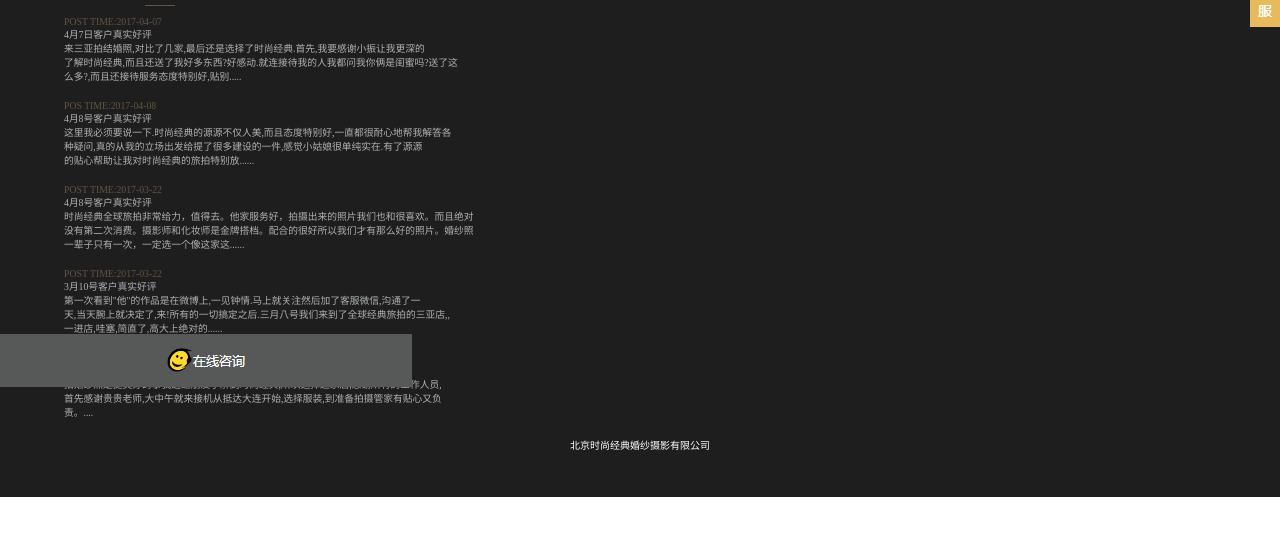
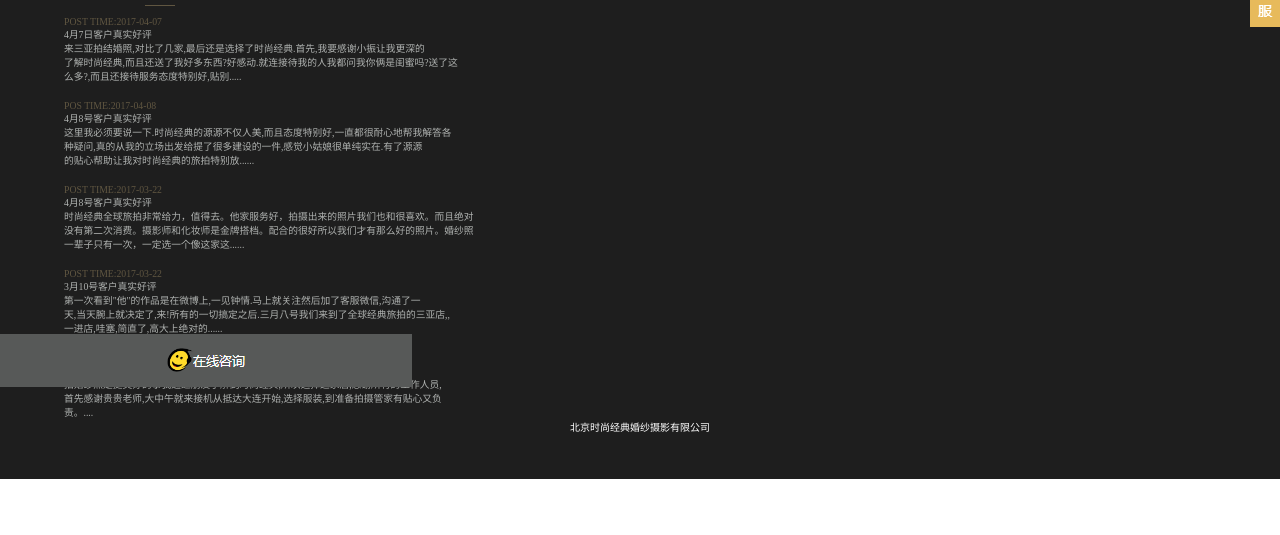
Before and after one commit to SublimeText1/Mobile, a plain HTML site: page html/好评.html in a window 1280 px wide. Shown: the part 409-944 px from the top of the page. After the commit the page ends 888 px from the top, so only its background shows below. Drawn offline with Linux system fonts and the light colour scheme.

Commit message:
Signed-off-by: libaihanxinfeiafei <2418619049@qq.com>

```diff
--- a/css/好评.css
+++ b/css/好评.css
@@ -27,7 +27,6 @@
 }
 .jfr_container{
 	width: 100%;
-
 	margin: 0 auto;
 	display: flex;
 	display: block;
@@ -64,7 +63,7 @@
 }
 .produced{
 	background-color: rgb(30,30,30);
-	margin-bottom:52px;
+	/*margin-bottom:52px;*/
 }
 .custnomers{
 	color:white;
@@ -120,6 +119,8 @@
 	height:60px;
 	color:white;
 	text-align: center;
-	margin-top:18px;
+	margin-top:0px;
 	font-size:10px;
+	/*margin-bottom: 1px;*/
+	background-color: rgb(30,30,30);
 }
--- a/html/好评.html
+++ b/html/好评.html
@@ -61,9 +61,9 @@
 				<p>第一次看到"他"的作品是在微博上,一见钟情.马上就关注然后加了客服微信,沟通了一</p>
 				<p>天,当天腕上就决定了,来!所有的一切搞定之后.三月八号我们来到了全球经典旅拍的三亚店,,</p>
 				<p>一进店,哇塞,简直了,高大上绝对的......</p>
-				</div>
+			</div>
 				<br>
-				<div class="synopsis">
+			<div class="synopsis">
 				<p class="ticking_time">POST TIME:2017-07-02</p>
 				<p>6月30日客户真实好评</p>
 				<p>拍婚纱照是挺美好的事我通过朋友了解到时尚经典,所以选择这家店,感谢所有的工作人员,</p>
@@ -71,12 +71,13 @@
 				<p>责。....</p>
 			</div>
 			<div class="tail">北京时尚经典婚纱摄影有限公司</div>
+		</div>
+
 	</div>
-		</div>
 
 <aside class="jfr_aside">
 			<div class="jfr_aside_right"><a href="http://www2.53kf.com/m.php?cid=72074585&style=1&keyword=http%3A%2F%2Fwww.vc520.com%2Findex.php%3Fs%3Dphoto&referer=http%3A%2F%2Fm.vc520.com%2F&guest_id=10222059506012&tpl=crystal_blue&uid=79b40e2c3520cd117801c1594c79faae&u_stat_id=&talktitle=&tfrom=50&zdkf_type=1&kf=857227431%40qq.com%2C1556641134%40qq.com%2C2336887128%40qq.com%2C790898663%40qq.com%2C1010137950%40qq.com%2C2327437950%40qq.com%2C285740246%40qq.com"><img src="../images/jfr_aside_right.png" alt=""></a></div>
-			<div class="jfr_aside_bottom"><a href="http://m.vc520.com/index.php?s=whp&c=category&id=1"><img src="../images/jfr_aside_bottom.png" alt="" class="jfr_aside_bottom_photo"></a></div>
+			<div class="jfr_aside_bottom"><a href="http://www2.53kf.com/m.php?cid=72074585&style=1&keyword=http%3A%2F%2Fwww.vc520.com%2Findex.php%3Fs%3Dphoto&referer=http%3A%2F%2Fm.vc520.com%2F&guest_id=10222059506012&tpl=crystal_blue&uid=79b40e2c3520cd117801c1594c79faae&u_stat_id=&talktitle=&tfrom=50&zdkf_type=1&kf=857227431%40qq.com%2C1556641134%40qq.com%2C2336887128%40qq.com%2C790898663%40qq.com%2C1010137950%40qq.com%2C2327437950%40qq.com%2C285740246%40qq.com"><img src="../images/jfr_aside_bottom.png" alt="" class="jfr_aside_bottom_photo"></a></div>
 		</aside>
 </body>
 </html>
```
Also changed, not shown: html/优惠.html (+1 -1 lines).
